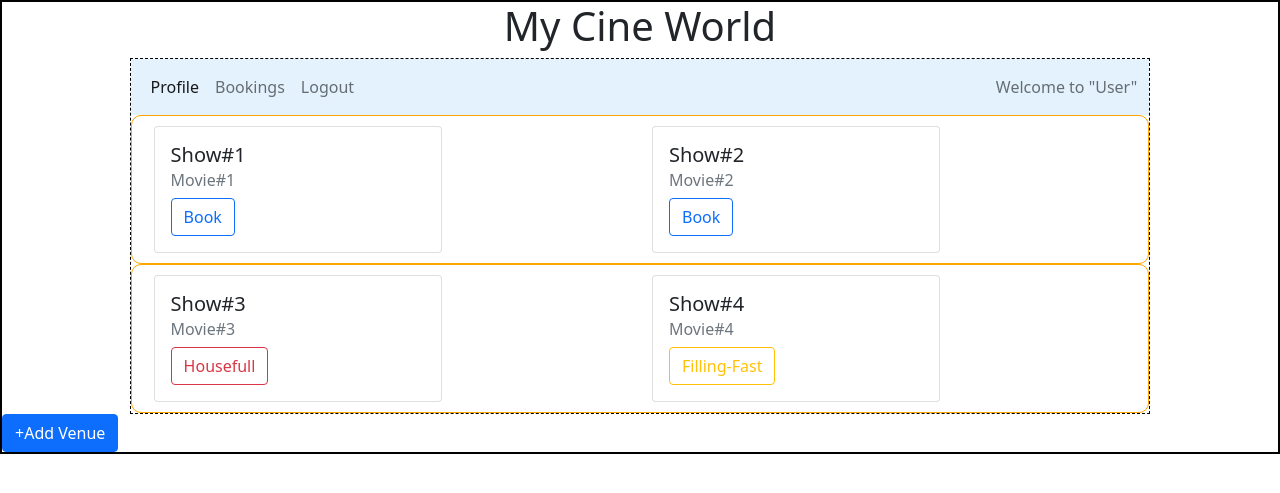
After one commit to Shubham30000/my-ticket-show-app, a Python web app: template templates/user_dashboard.html in a window 1280 px wide. The commit adds this page. Shown: the top 493 px of the page. Run offline with Jinja, Linux system fonts and the light colour scheme; the template is opened without the code that fills it, so the values that code supplies are empty.

Commit message:
commit on 28 dec 2024

```diff
--- a/static/styles/main.css
+++ b/static/styles/main.css
@@ -1,3 +1,40 @@
 *{
-    margin: 10px;
+    margin: 0px;
 }
+
+.my_container{
+    border: 2px solid black;
+}
+
+.my_panel{
+    width: 80%;
+    margin: auto;
+    height: auto;
+    border: 1px dashed black;
+}
+
+.input_form{
+    border: 1px solid blue;
+    width: 600px;
+    height: 500px;
+    margin: auto;
+    margin-top: 20px;
+    padding: 10px;
+    border-radius: 10px;
+    font-size: 16px;
+    text-align: justify;
+}
+
+.outerbox{
+    border: 1px solid orange;
+    margin: auto;
+    padding: 10px;
+    border-radius: 10px;
+
+}
+
+.centre{
+    text-align: center;
+    margin: auto;
+    color: rgb(5,5 green,110 blue);
+}
--- /dev/null
+++ b/templates/user_dashboard.html
@@ -0,0 +1,93 @@
+<!DOCTYPE html>
+<html>
+    <head>
+        <link rel="stylesheet" href="/static/styles/main.css">
+        <link href="https://cdn.jsdelivr.net/npm/bootstrap@5.0.2/dist/css/bootstrap.min.css" rel="stylesheet" integrity="sha384-EVSTQN3/azprG1Anm3QDgpJLIm9Nao0Yz1ztcQTwFspd3yD65VohhpuuCOmLASjC" crossorigin="anonymous">
+        <title>
+            User Dashboard
+        </title>
+    </head>
+    <body>
+        <div class = "my_container">
+            <div class = "centre"> <h1>My Cine World</h1> </div>
+            <div class = "my_panel">
+                <nav class="navbar navbar-expand-lg navbar-light" style="background-color: #e3f2fd;">
+                    <div class="container-fluid">
+                      <div class="collapse navbar-collapse" id="navbarText">
+                        <ul class="navbar-nav me-auto mb-2 mb-lg-0">
+                          <li class="nav-item">
+                            <a class="nav-link active" aria-current="page" href="#">Profile</a>
+                          </li>
+                          <li class="nav-item">
+                            <a class="nav-link" href="#">Bookings</a>
+                          </li>
+                          <li class="nav-item">
+                            <a class="nav-link" href="#">Logout</a>
+                          </li>
+                        </ul>
+                        <span class="navbar-text">
+                          Welcome to "User"
+                        </span>
+                      </div>
+                    </div>
+                  </nav>
+                  <div class = "outerbox">
+                  <div class="container">
+                    <div class="row">
+                      <div class="col">
+                        <div class="card" style="width: 18rem;">
+                            <div class="card-body">
+                              <h5 class="card-title">Show#1</h5>
+                              <h6 class="card-subtitle mb-2 text-muted">Movie#1</h6>
+                              <button type="button" class="btn btn-outline-primary">Book</button>
+                            </div>
+                          </div>
+                      </div>
+                      <div class="col">
+                        <div class="card" style="width: 18rem;">
+                            <div class="card-body">
+                              <h5 class="card-title">Show#2</h5>
+                              <h6 class="card-subtitle mb-2 text-muted">Movie#2</h6>
+                              <button type="button" class="btn btn-outline-primary">Book</button>
+
+                            </div>
+                          </div>
+                    </div>
+                  </div>
+                </div>
+            </div>
+
+
+
+            <div class = "outerbox">
+              <div class="container">
+                <div class="row">
+                  <div class="col">
+                    <div class="card" style="width: 18rem;">
+                        <div class="card-body">
+                          <h5 class="card-title">Show#3</h5>
+                          <h6 class="card-subtitle mb-2 text-muted">Movie#3</h6>
+                          <button type="button" class="btn btn-outline-danger">Housefull</button>
+                        </div>
+                      </div>
+                  </div>
+                  <div class="col">
+                    <div class="card" style="width: 18rem;">
+                        <div class="card-body">
+                          <h5 class="card-title">Show#4</h5>
+                          <h6 class="card-subtitle mb-2 text-muted">Movie#4</h6>
+                          <button type="button" class="btn btn-outline-warning">Filling-Fast</button>
+
+                        </div>
+                      </div>
+                </div>
+              </div>
+            </div>
+        </div>
+            </div>
+            <button type="button" class="btn btn-primary">+Add Venue</button>
+            </div>
+        </div>
+
+    </body>
+</html>
```
Also changed, not shown: templates/admindashboard.html (added, +61 -0 lines), templates/login.html (+28 -3 lines), templates/signup.html (+40 -3 lines).
